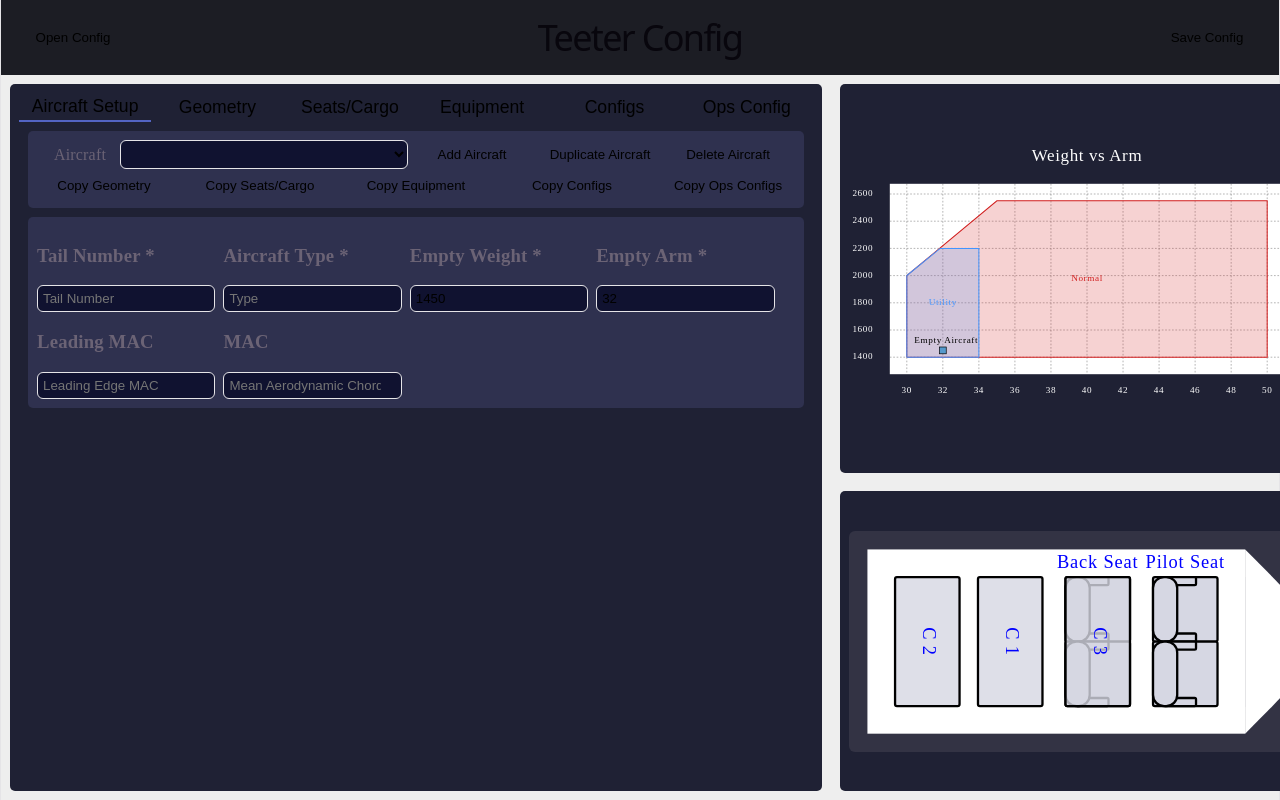
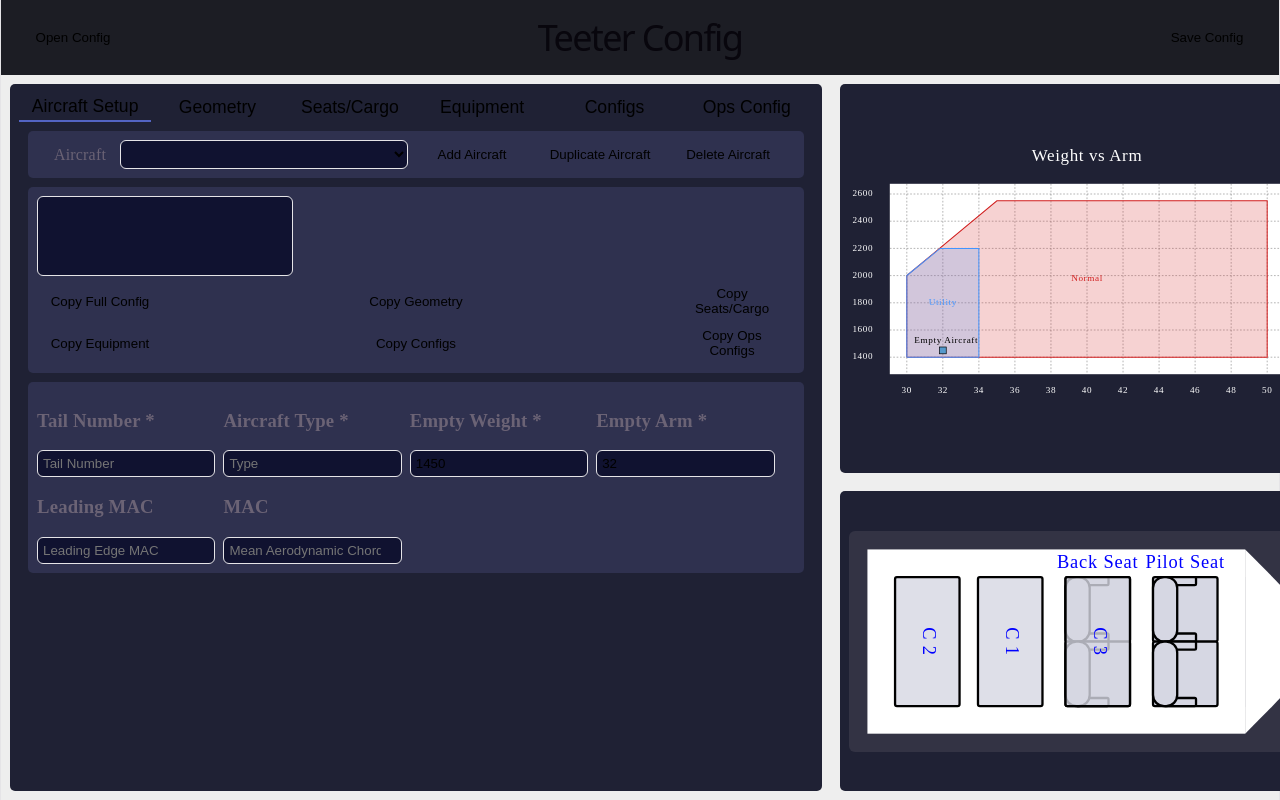
Before and after one commit to avtac/balance, a React (Vite) app: page / in a window 1280 px wide. Shown: the top 800 px of the page. Built offline with nearby package versions, Linux system fonts and the light colour scheme.

Commit message:
Added aircraft copy buttons

```diff
--- a/src/Aircraft.css
+++ b/src/Aircraft.css
@@ -23,7 +23,12 @@
 #aircraftCopyRow {
   margin: 3px;
   display: grid;
-  grid-template-columns: repeat(5, 8rem);
+  grid-template-columns: repeat(3, 7.5rem);
   justify-content: space-between;
   text-align: center;
 }
+
+#childAircraftSelect {
+  width: 16rem;
+  height: 5rem;
+}
--- a/src/Aircraft.tsx
+++ b/src/Aircraft.tsx
@@ -1,5 +1,5 @@
 import './Aircraft.css'
-import type { ReactNode } from "react";
+import { useRef, type ReactNode, type RefObject } from "react";
 import type { aircraftPropertiesT, configProps, aircraftT, configT } from "./Types";
 import { Subregion } from "./Layout";
 
@@ -34,6 +34,46 @@ function getNewAircraft(): aircraftT {
     aircraftConfigs: [],
     operationConfigs: []
   }
+}
+
+interface aircraftMergingProps extends configProps {
+  selectedAircraft: string
+}
+
+function AircraftMerging({ config, setConfig, selectedAircraft }: aircraftMergingProps): ReactNode {
+  const selectRef: RefObject<HTMLSelectElement | null> = useRef(null);
+
+  function copyConfig<K extends keyof aircraftT>(key: K[]): void {
+    const aircraftIndex = config.aircraft.findIndex(a => a.id === selectedAircraft);
+    const tmp: configT = JSON.parse(JSON.stringify(config));
+    Array.from(selectRef.current!.selectedOptions).forEach(child => {
+      const childAircraftIndex = config.aircraft.findIndex(a => a.id === child.value);
+
+      key.forEach(k => tmp.aircraft[childAircraftIndex][k] = JSON.parse(JSON.stringify(tmp.aircraft[aircraftIndex][k])));
+    });
+    setConfig(tmp);
+  }
+
+  const options = config.aircraft.map(a => {
+    if (a.id === selectedAircraft) return;
+    return <option key={a.id} value={a.id}>{(a.config.type != "" ? a.config.type + ": " : "") + a.config.tailNumber}</option>;
+  });
+
+  return (
+    <Subregion>
+      <select id='childAircraftSelect' multiple ref={selectRef}>
+        {options}
+      </select>
+      <div id='aircraftCopyRow'>
+        <button onClick={() => copyConfig(['limits', 'seats', 'cargoAreas', 'equipment', 'aircraftConfigs', 'operationConfigs'])}>Copy Full Config</button>
+        <button onClick={() => copyConfig(['limits'])}>Copy Geometry</button>
+        <button onClick={() => copyConfig(['seats', 'cargoAreas'])}>Copy Seats/Cargo</button>
+        <button onClick={() => copyConfig(['equipment'])}>Copy Equipment</button>
+        <button onClick={() => copyConfig(['aircraftConfigs'])}>Copy Configs</button>
+        <button onClick={() => copyConfig(['operationConfigs'])}>Copy Ops Configs</button>
+      </div>
+    </Subregion >
+  );
 }
 
 function AircraftConfig({ config, setConfig, selectedAircraft, setSelectedAircraft }: aircraftConfigProps): ReactNode {
@@ -87,14 +127,8 @@ function AircraftConfig({ config, setConfig, selectedAircraft, setSelectedAircra
           <button onClick={duplicateAircraft}>Duplicate Aircraft</button>
           <button onClick={deleteAircraft}>Delete Aircraft</button>
         </div>
-        <div id='aircraftCopyRow'>
-          <button>Copy Geometry</button>
-          <button>Copy Seats/Cargo</button>
-          <button>Copy Equipment</button>
-          <button>Copy Configs</button>
-          <button>Copy Ops Configs</button>
-        </div>
       </Subregion>
+      <AircraftMerging config={config} setConfig={setConfig} selectedAircraft={selectedAircraft} />
       <Subregion>
         <div className="rows">
           <div>
```
